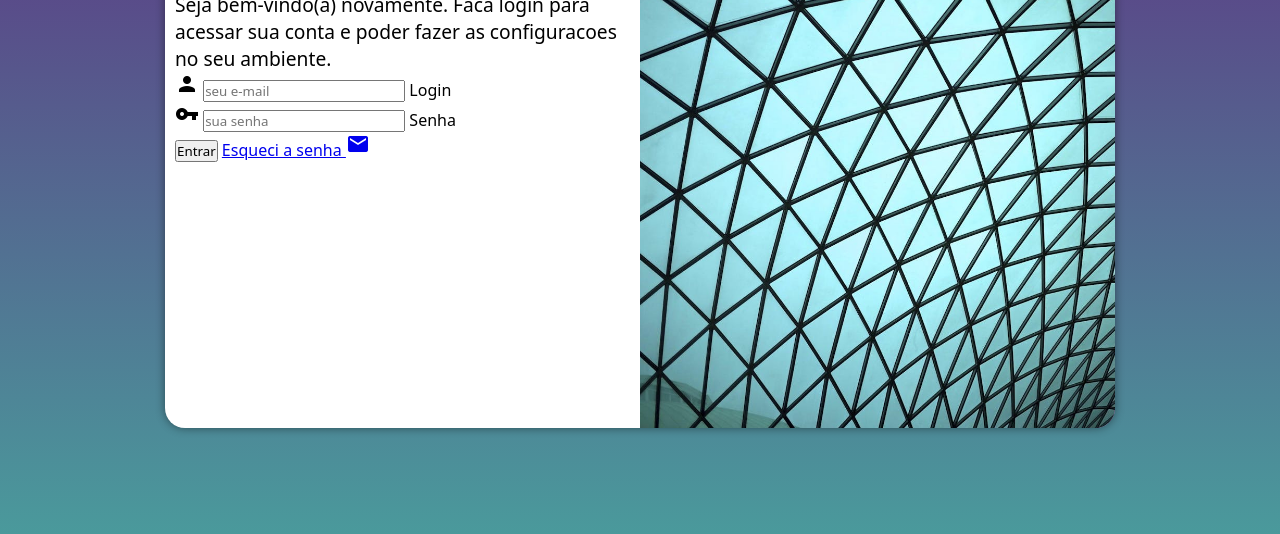
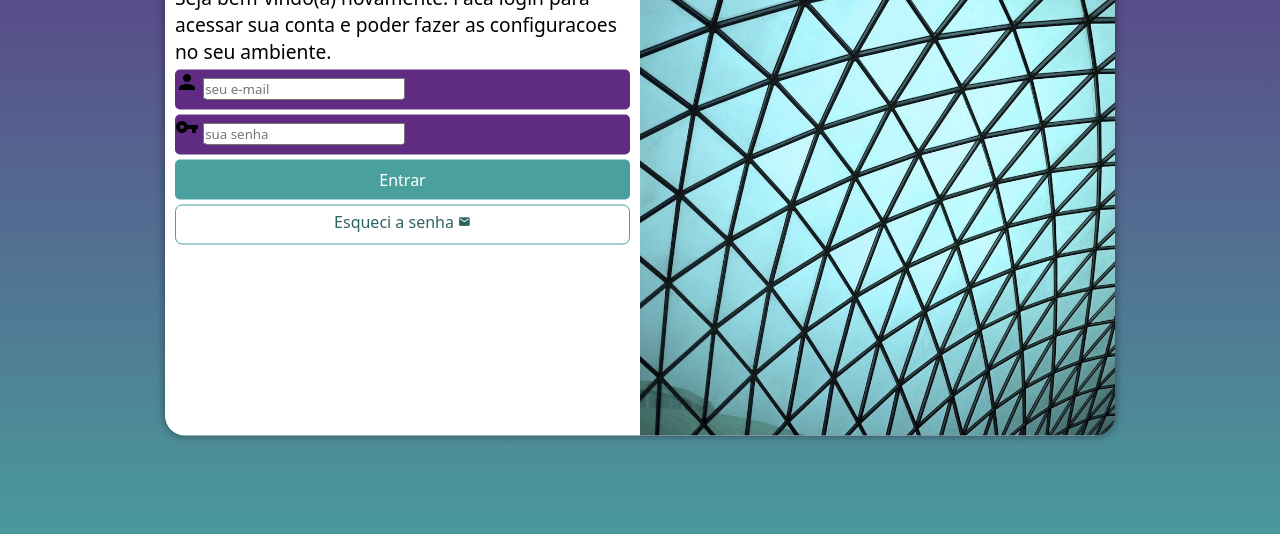
Before and after one commit to rachelucena/projeto-login, a plain HTML site: page index.html in a window 1280 px wide. Shown: the part 222-756 px from the top of the page. Drawn offline with Linux system fonts and the light colour scheme.

Commit message:
Formatacao do formulario

```diff
--- a/estilo/style.css
+++ b/estilo/style.css
@@ -33,7 +33,7 @@ section#login {
     overflow: hidden;
     background-color: white;
     width: 250px;
-    height: 500px;
+    height: 515px;
     border-radius: 20px;
     box-shadow: 0px 0px 10px rgba(0, 0, 0, 0.452);
     transition: width .3s, height .3s;
@@ -56,3 +56,59 @@ div#formulario > h1 {
     text-align: center;
     margin-bottom: 10px;
 }
+
+div#formulario > p {
+    font-size: 0.8em;
+}
+
+form > div.campo {
+    background-color: #5f2c82;
+    display: block;
+    width: 100%;
+    height: 40px;
+    border-radius: 5px;
+    margin: 5px 0px;
+}
+
+div.campo > label {
+    display: none;
+}
+
+form > input[type=submit] {
+    display: block;
+    font-size: 1em;
+    width: 100%;
+    height: 40px;
+    background-color: #49a09d;
+    color: white;
+    border: none;
+    border-radius: 5px;
+    cursor: pointer;
+}
+
+form > input[type=submit]:hover {
+    background-color: #2d6462;
+}
+
+form > a.botao {
+    display: block;
+    text-align: center;
+    font-size: 1em;
+    width: 100%;
+    height: 40px;
+    padding-top: 5px;
+    margin-top: 5px;
+    background-color: white;
+    color: #2d6462;
+    border: 1px solid #49a09d;
+    border-radius: 7px;
+    text-decoration: none;
+}
+
+form > a.botao:hover {
+    background-color: #6cd3cf;
+}
+
+form >a.botao > i {
+    font-size: 0.8em;
+}
--- a/index.html
+++ b/index.html
@@ -31,7 +31,7 @@
                         <label for="isenha">Senha</label>
                     </div>
                     <input type="submit" value="Entrar">
-                    <a href="esqueci.html">
+                    <a href="esqueci.html" class="botao">
                         Esqueci a senha <i class="material-icons">mail</i>
                     </a>
                 </form>
```
